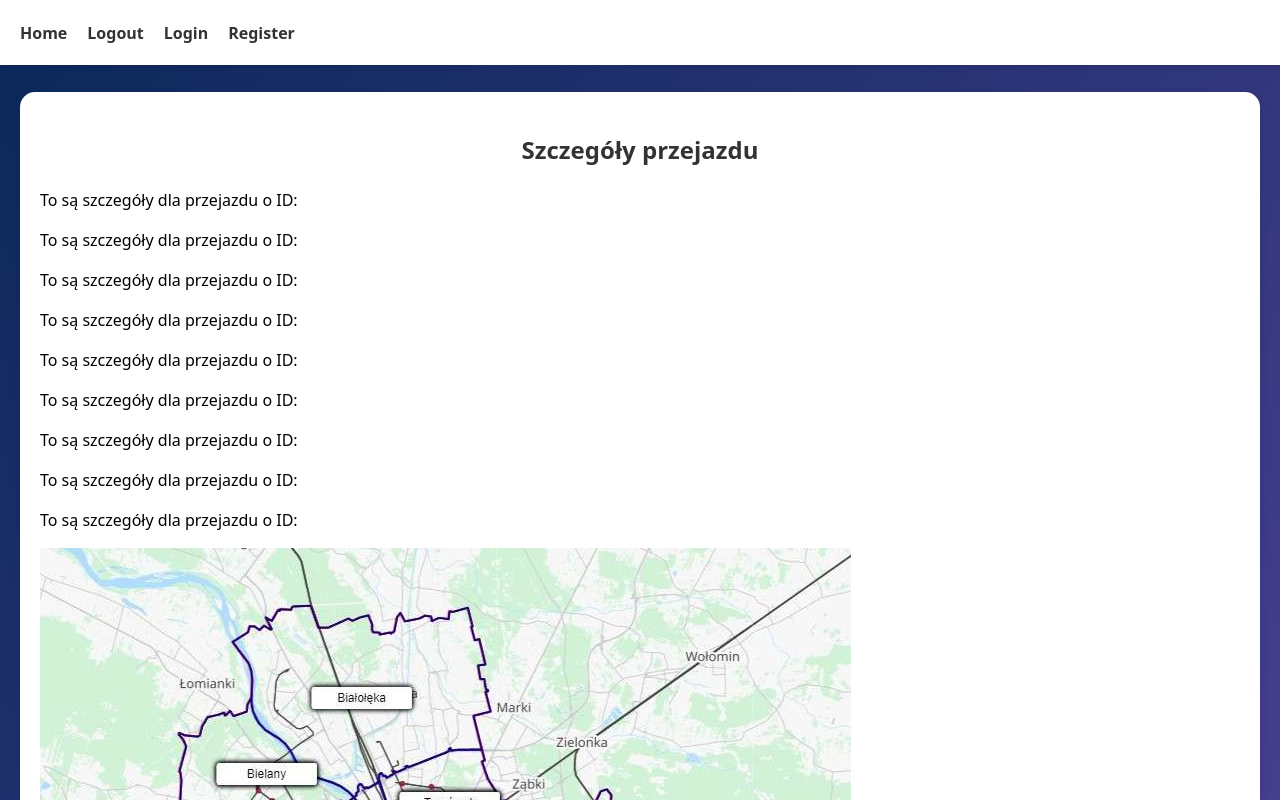
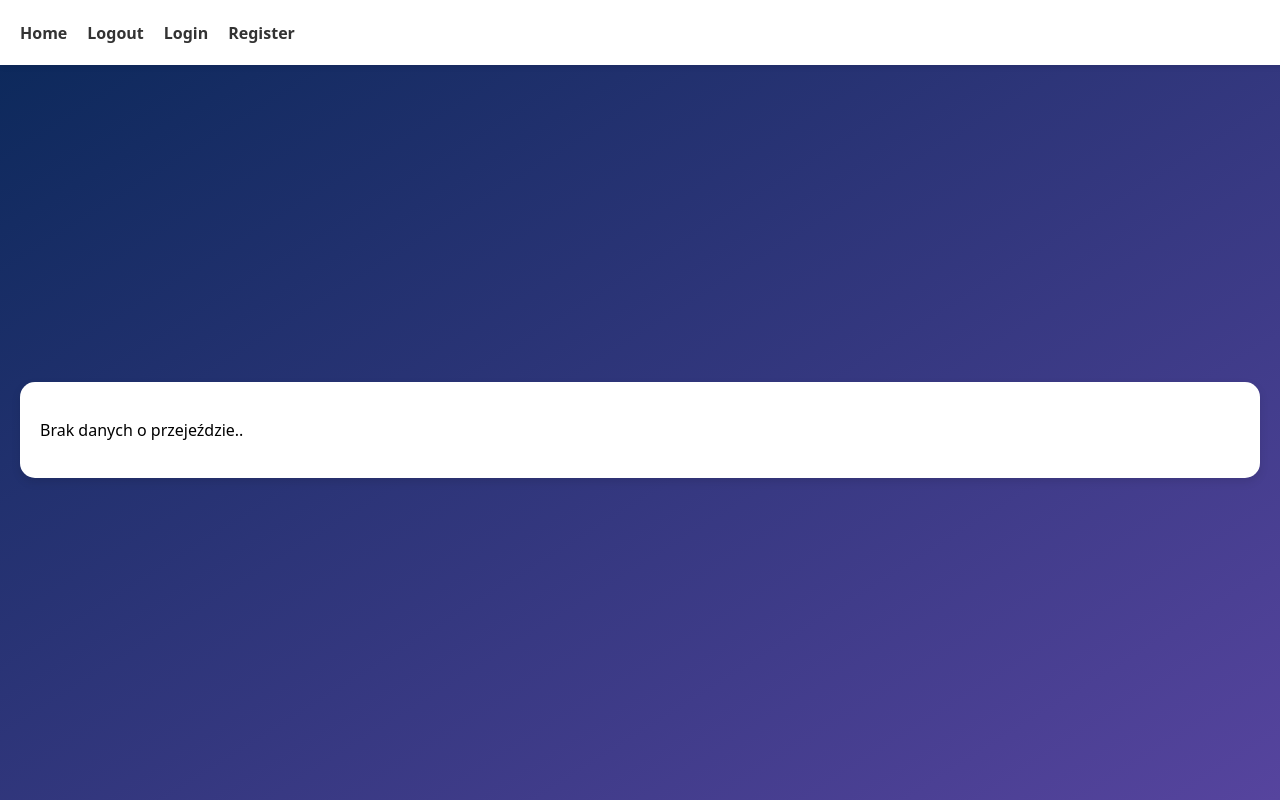
Before and after one commit to nsmn83/tai, a React (Vite) app in the folder frontend/: page /przejazd/1 in a window 1280 px wide. Shown: the top 800 px of the page. Built offline with nearby package versions, Linux system fonts and the light colour scheme.

Commit message:
Dodanie szczegółów przejazdu

```diff
--- a/frontend/src/pages/Home.jsx
+++ b/frontend/src/pages/Home.jsx
@@ -43,9 +43,7 @@ export default function Home() {
                 </>
             ):(
                 <>
-                    <h1 className="title">
-                        DriveBud
-                    </h1>
+                    <Rides />
                 </>
             )}
         </div>
--- a/frontend/src/pages/RideDetails.jsx
+++ b/frontend/src/pages/RideDetails.jsx
@@ -1,24 +1,35 @@
-import { useParams } from "react-router-dom";
+import { useLocation, useParams } from "react-router-dom";
 import testImage from '../assets/test.jpg';
 
 export default function RideDetails() {
-    const { przejazd } = useParams();
+    const { state } = useLocation();
+    const { przejazd } = state || {};
+
+    //obsluga wcisniecia guzika
+    const handleClick = (przejazd) => {
+
+    }
+
+
+    if (!przejazd) {
+        return (
+            <div className="rides-container">
+                <p>Brak danych o przejeździe..</p>
+            </div>
+        );
+    }
 
     return (
         <div className="rides-container">
             <h2>Szczegóły przejazdu</h2>
-            <p>To są szczegóły dla przejazdu o ID: {przejazd}</p>
-            <p>To są szczegóły dla przejazdu o ID: {przejazd}</p>
-            <p>To są szczegóły dla przejazdu o ID: {przejazd}</p>
-            <p>To są szczegóły dla przejazdu o ID: {przejazd}</p>
-            <p>To są szczegóły dla przejazdu o ID: {przejazd}</p>
-            <p>To są szczegóły dla przejazdu o ID: {przejazd}</p>
-            <p>To są szczegóły dla przejazdu o ID: {przejazd}</p>
-            <p>To są szczegóły dla przejazdu o ID: {przejazd}</p>
-            <p>To są szczegóły dla przejazdu o ID: {przejazd}</p>
+            <p>To są szczegóły dla przejazdu o ID: {przejazd.id}</p>
+            <p>Start: {przejazd.start}</p>
+            <p>Cel: {przejazd.koniec}</p>
+            <p>Kierowca: {przejazd.kierowca}</p>
+            <p>Data: {przejazd.data}</p>
+            <p>Godz: {przejazd.godzina}</p>
             <img src={testImage} alt="test" />
-            {/* Możesz pobrać dane z backendu i wyświetlić tu */}
-            <button>Dołącz do przejazdu!</button>
+            <button onClick = {() => handleClick}>Dołącz do przejazdu!</button>
         </div>
     );
 }
--- a/frontend/src/pages/Rides.jsx
+++ b/frontend/src/pages/Rides.jsx
@@ -8,7 +8,7 @@ function Rides() {
     const navigate = useNavigate();
 
     const handleClick = (przejazd) => {
-        navigate(`/przejazd/${przejazd.id}`);
+        navigate(`/przejazd/${przejazd.id}`, { state: { przejazd } });
     }
 
     const przejazdy = [
@@ -138,11 +138,13 @@ function Rides() {
             <div>
                 <div className="searchbar">
                     <input
+                        placeholder='Miejsce wyjazdu'
                         className="search-input"
                         value={searchVal}
                         onChange={e => setSearchVal(e.target.value)}
                     />
                     <input
+                        placeholder='Miejsce docelowe'
                         className="search-input"
                         value={searchVal2}
                         onChange={e => setSearchVal2(e.target.value)}
```
